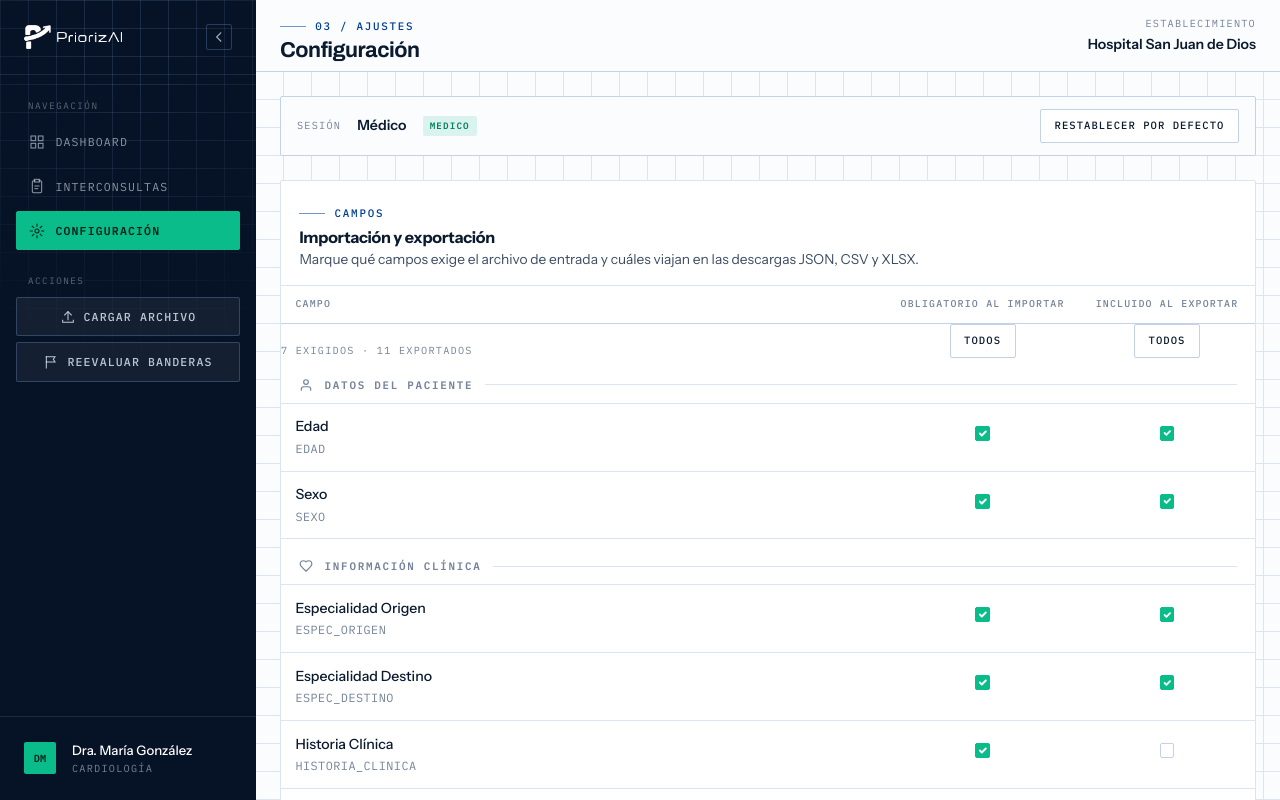
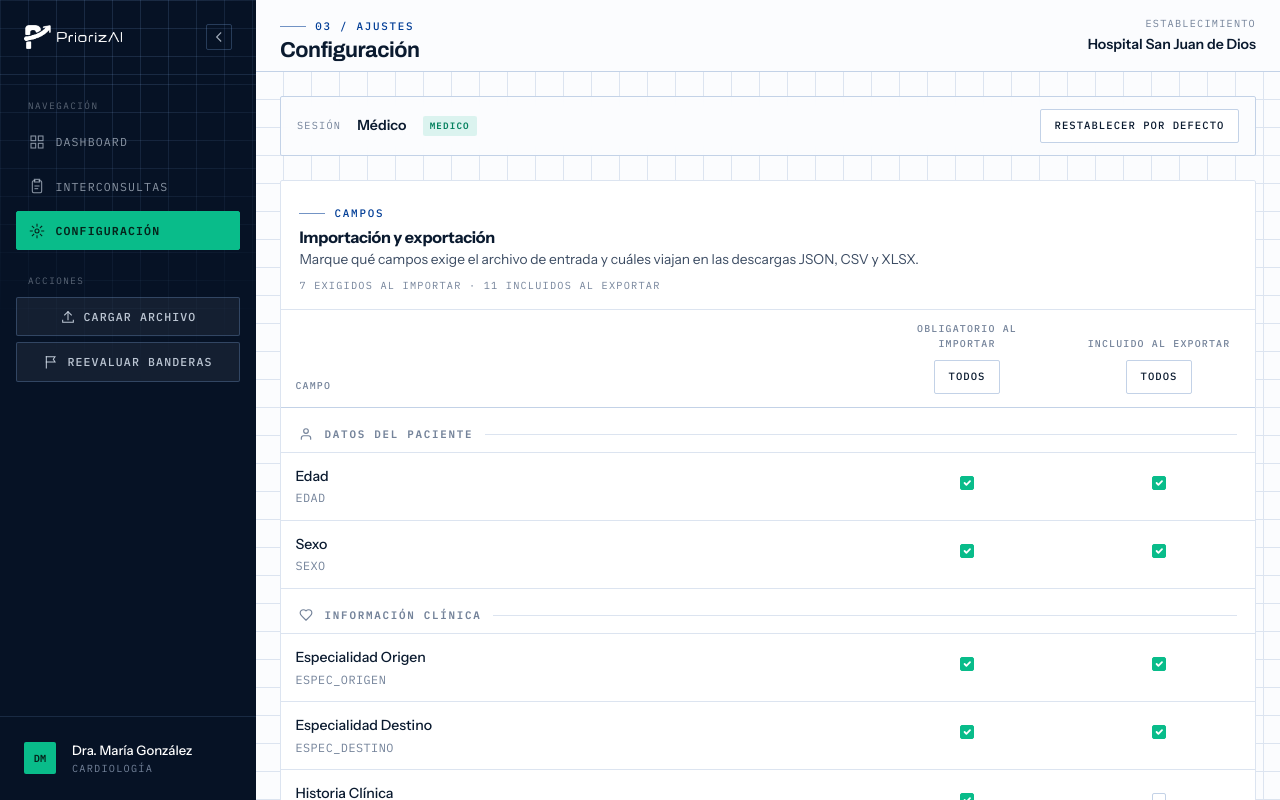
Before and after one commit to feria-priorizai/priorizai, a Next.js app in the folder frontend/: page /configuracion in a window 1280 px wide. Built offline with nearby package versions, Linux system fonts and the light colour scheme; no server answers.

Commit message:
fix(frontend): td invalido dentro del thead rompia el encabezado de configuracion

```diff
--- a/frontend/app/globals.css
+++ b/frontend/app/globals.css
@@ -475,10 +475,13 @@ h1, h2, h3, h4, h5 {
   text-transform: uppercase;
   color: var(--pz-ink-3);
   border-bottom: 1px solid var(--pz-line-2);
-  padding: .7rem .9rem;
-  white-space: nowrap;
+  padding: .8rem .9rem;
+  vertical-align: bottom;
   background: transparent;
 }
+/* Solo la primera columna va en una linea; las que llevan boton necesitan
+   envolver su etiqueta. */
+.pz-table > thead th:first-child { white-space: nowrap; }
 .pz-table > tbody td {
   border-bottom: 1px solid var(--pz-line);
   padding: .8rem .9rem;
--- a/frontend/components/configuracion/MatrizCampos.tsx
+++ b/frontend/components/configuracion/MatrizCampos.tsx
@@ -90,28 +90,22 @@ export default function MatrizCampos() {
             Marque qué campos exige el archivo de entrada y cuáles viajan en las
             descargas JSON, CSV y XLSX.
           </p>
+          <p className="pz-label mt-2">
+            {camposObligatorios.length} exigidos al importar ·{" "}
+            {camposExport.length} incluidos al exportar
+          </p>
         </div>
 
         <div className="custom-scrollbar" style={{ overflowX: "auto" }}>
           <table className="table pz-table align-middle">
             <thead>
+              {/* Una sola fila de <th>: meter <td> en el thead era HTML invalido
+                  (el parser los reubicaba) y ademas se quedaban sin estilos,
+                  porque .pz-table apunta a "thead th". */}
               <tr>
                 <th scope="col">Campo</th>
-                <th scope="col" className="text-center" style={{ width: "11rem" }}>
-                  Obligatorio al importar
-                </th>
-                <th scope="col" className="text-center" style={{ width: "11rem" }}>
-                  Incluido al exportar
-                </th>
-              </tr>
-              <tr>
-                <td>
-                  <span className="pz-label">
-                    {camposObligatorios.length} exigidos ·{" "}
-                    {camposExport.length} exportados
-                  </span>
-                </td>
-                <td className="text-center">
+                <th scope="col" className="text-center" style={{ width: "12rem" }}>
+                  <span className="block">Obligatorio al importar</span>
                   <button
                     type="button"
                     disabled={!puedeEditar}
@@ -120,12 +114,13 @@ export default function MatrizCampos() {
                         todosImport ? [] : IMPORTABLES.map((c) => c.clave),
                       )
                     }
-                    className="pz-btn pz-btn--ghost pz-btn--mini"
+                    className="pz-btn pz-btn--ghost pz-btn--mini mt-2"
                   >
                     {todosImport ? "Ninguno" : "Todos"}
                   </button>
-                </td>
-                <td className="text-center">
+                </th>
+                <th scope="col" className="text-center" style={{ width: "12rem" }}>
+                  <span className="block">Incluido al exportar</span>
                   <button
                     type="button"
                     disabled={!puedeEditar}
@@ -134,11 +129,11 @@ export default function MatrizCampos() {
                         todosExport ? [] : TODOS_LOS_CAMPOS.map((c) => c.clave),
                       )
                     }
-                    className="pz-btn pz-btn--ghost pz-btn--mini"
+                    className="pz-btn pz-btn--ghost pz-btn--mini mt-2"
                   >
                     {todosExport ? "Ninguno" : "Todos"}
                   </button>
-                </td>
+                </th>
               </tr>
             </thead>
 
```
